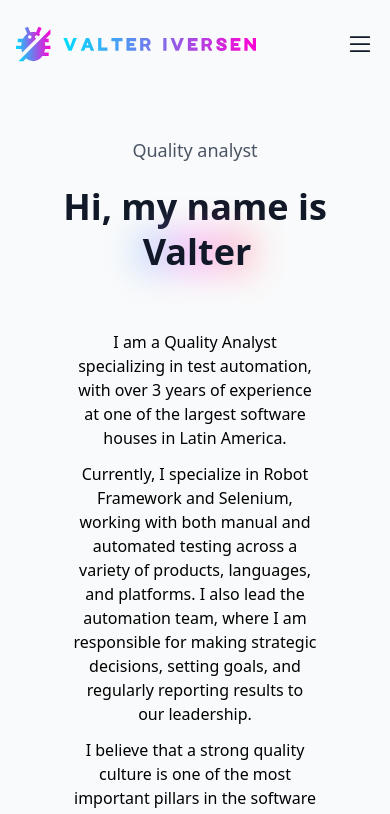
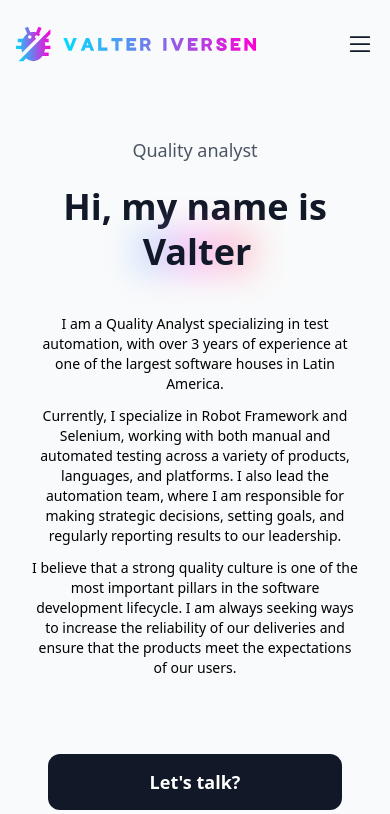
Before and after one commit to ValterIversen/valteriversen, a Next.js app: page /en in a window 390 px wide. Shown: the top 814 px of the page. Built offline with nearby package versions, Linux system fonts and the light colour scheme.

Commit message:
Ajustes detalhe mobile

```diff
--- a/messages/pt.json
+++ b/messages/pt.json
@@ -8,7 +8,7 @@
         "intro2": " Valter",
         "vamosconversar": "Vamos conversar?",
         "meconheca": "Me conheça melhor",
-        "casossucesso": "Veja alguns casos de sucesso",
+        "casossucesso": "Veja alguns projetos",
         "sobre1": "Sou Analista de Qualidade especializado em automação de testes, com mais de 3 anos de experiência em uma das maiores software houses da América Latina.",
         "sobre2": "Atualmente, sou especialista em Robot Framework e Selenium e trabalho com testes manuais e automatizados de uma variedade de produtos, em diferentes linguagens e plataformas. Além disso, lidero a equipe de automação, onde sou responsável por tomar decisões estratégicas, definir metas e reportar resultados de forma contínua aos nossos líderes.",
         "sobre3": "Acredito que a cultura de qualidade é um dos pilares mais importantes no ciclo de vida de um software. Estou sempre em busca de novas formas de aumentar a confiabilidade das entregas e garantir que os produtos atendam às expectativas de nossos usuários."
--- a/src/components/Hero.js
+++ b/src/components/Hero.js
@@ -17,7 +17,7 @@ const Hero = () => {
                             <span className="relative ml-1 md:ml-0">{t('intro2')}</span>
                         </span>
                     </p>
-                    <div className="text-black py-14 px-14 space-y-3">
+                    <div className="text-black lg:py-14 lg:px-14 space-y-3 px-4 py-10 lg:text-base text-sm">
                         <p>
                             {t("sobre1")}
                         </p>
```
